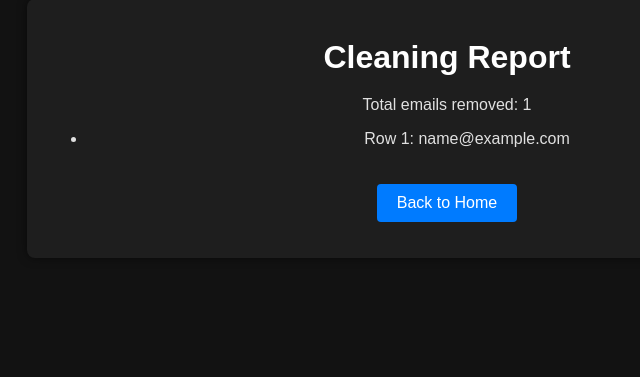
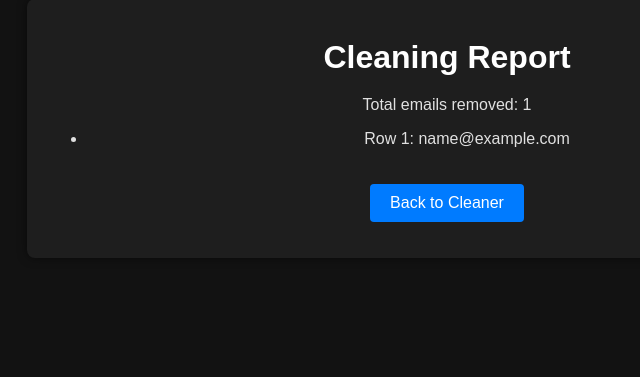
Before and after one commit to djrobzilla/emaillistcleaner, a Flask app: template templates/report.html in a window 1280 px wide. Shown: the part 51-428 px from the top of the page, without its empty margins (193-833 px from the left). Run offline with Flask 3, Linux system fonts and the light colour scheme; the template is opened without the code that fills it: most values are stand-ins (such as "Sample title", 1, 10 or a date in 2020).

Commit message:
fixing template references

```diff
--- a/templates/home.html
+++ b/templates/home.html
@@ -13,7 +13,7 @@
         </header>
         <main>
             <ul class="tool-list">
-                <li><a href="{{ url_for('upload_file') }}" class="tool-link">Email List Cleaner</a></li>
+                <li><a href="{{ url_for('emaillistcleaner') }}" class="tool-link">Email List Cleaner</a></li>
                 <li class="coming-soon">Historical Geofence Combiner Tool (Coming Soon)</li>
                 <li class="coming-soon">Zendesk Email List Downloader Chrome Extension (Coming Soon)</li>
             </ul>
--- a/templates/report.html
+++ b/templates/report.html
@@ -15,7 +15,7 @@
                 <li>Row {{ row_num }}: {{ emails|join(', ') }}</li>
             {% endfor %}
         </ul>
-        <p><a href="{{ url_for('home') }}" class="home-link">Back to Home</a></p>
+        <p><a href="{{ url_for('emaillistcleaner') }}" class="home-link">Back to Cleaner</a></p>
     </div>
 </body>
 </html>
```
